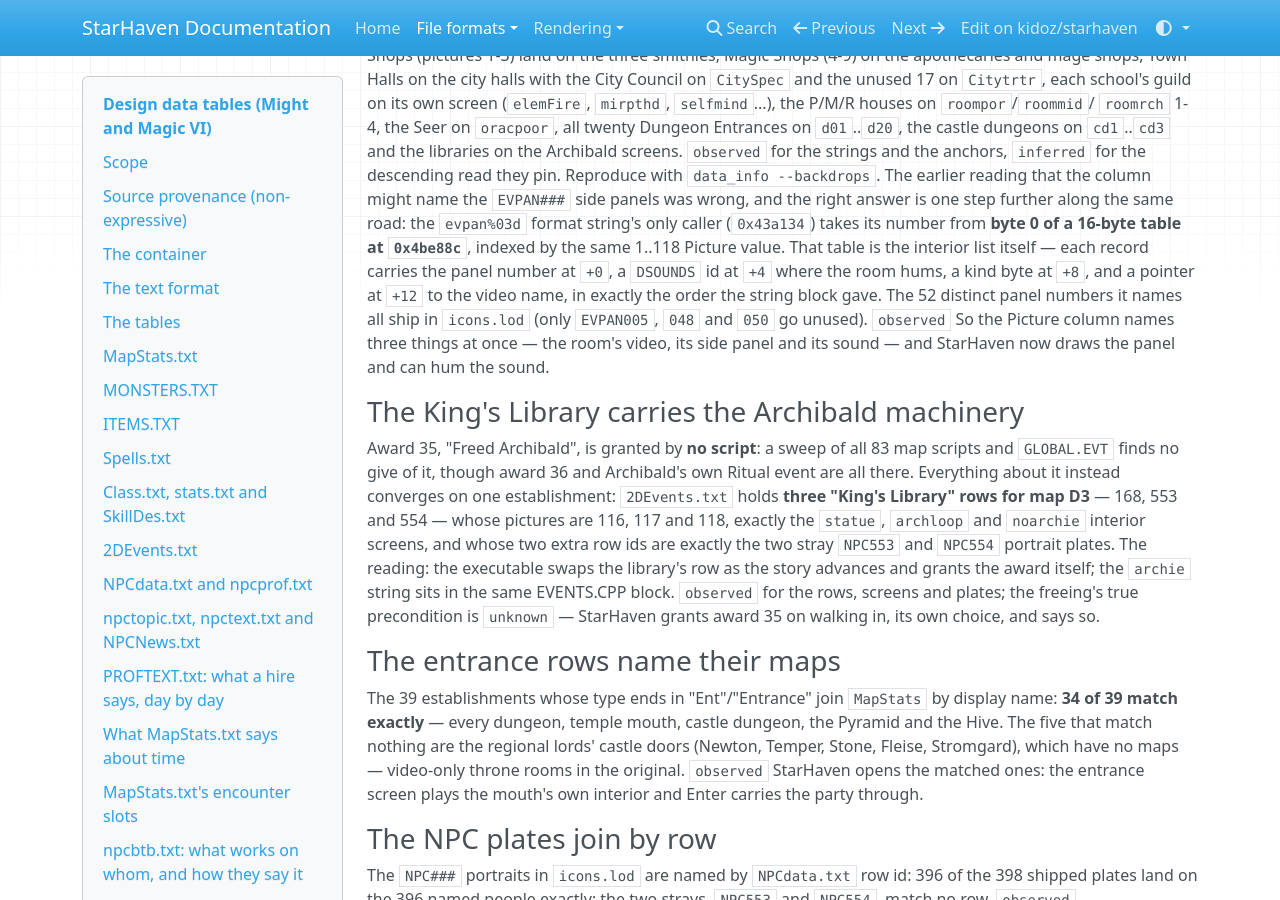
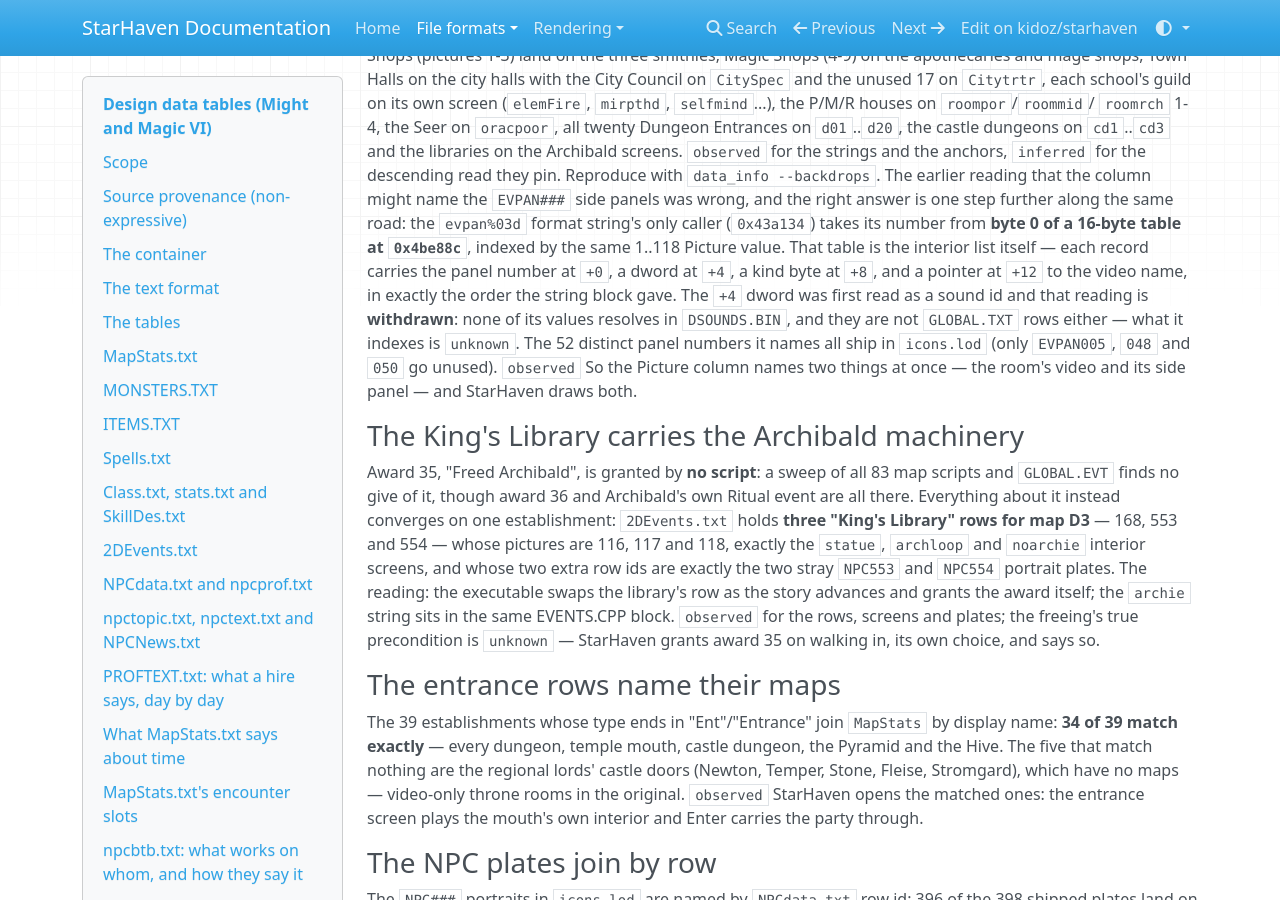
Before and after one commit to kidoz/starhaven, an MkDocs documentation site: the page built from docs/formats/text-tables.md, in a window 1280 px wide and 900 px high, scrolled down 5786 px. Built offline with MkDocs 1.6.1, drawn with Linux system fonts in a browser that asks for light colours; nearby versions of some CDN libraries.

Commit message:
Withdraw the hum the table never promised

```diff
--- a/docs/formats/text-tables.md
+++ b/docs/formats/text-tables.md
@@ -299,12 +299,14 @@ further along the same road: the `evpan%03d` format string's only caller
 (`0x43a134`) takes its number from **byte 0 of a 16-byte table at
 `0x4be88c`**, indexed by the same 1..118 Picture value. That table is the
 interior list itself — each record carries the panel number at `+0`, a
-`DSOUNDS` id at `+4` where the room hums, a kind byte at `+8`, and a
-pointer at `+12` to the video name, in exactly the order the string block
-gave. The 52 distinct panel numbers it names all ship in `icons.lod`
+dword at `+4`, a kind byte at `+8`, and a pointer at `+12` to the video
+name, in exactly the order the string block gave. The `+4` dword was
+first read as a sound id and that reading is **withdrawn**: none of its
+values resolves in `DSOUNDS.BIN`, and they are not `GLOBAL.TXT` rows
+either — what it indexes is `unknown`. The 52 distinct panel numbers it names all ship in `icons.lod`
 (only `EVPAN005`, `048` and `050` go unused). `observed` So the Picture
-column names three things at once — the room's video, its side panel and
-its sound — and StarHaven now draws the panel and can hum the sound.
+column names two things at once — the room's video and its side panel —
+and StarHaven draws both.
 
 ### The King's Library carries the Archibald machinery
 
```
Also changed, not shown: README.md (+9 -7 lines), 1 other file.
